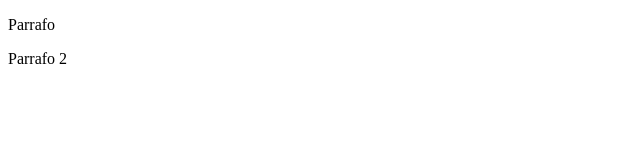
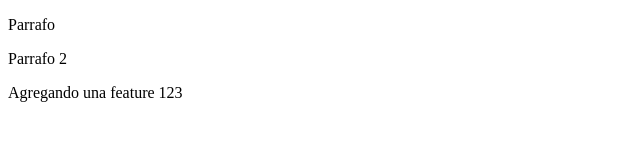
Before and after one commit to LeitoAntony/CursoGit, a plain HTML site: page index.html in a window 1280 px wide. Shown: the whole page, without its empty margins (0-640 px from the left). Drawn offline with Linux system fonts and the light colour scheme.

Commit message:
Agregando nueva caracteristica

```diff
--- a/index.html
+++ b/index.html
@@ -9,5 +9,6 @@
 <body>
     <p>Parrafo</p>
     <p>Parrafo 2</p>
+    <p>Agregando una feature 123</p>
 </body>
 </html>
```
